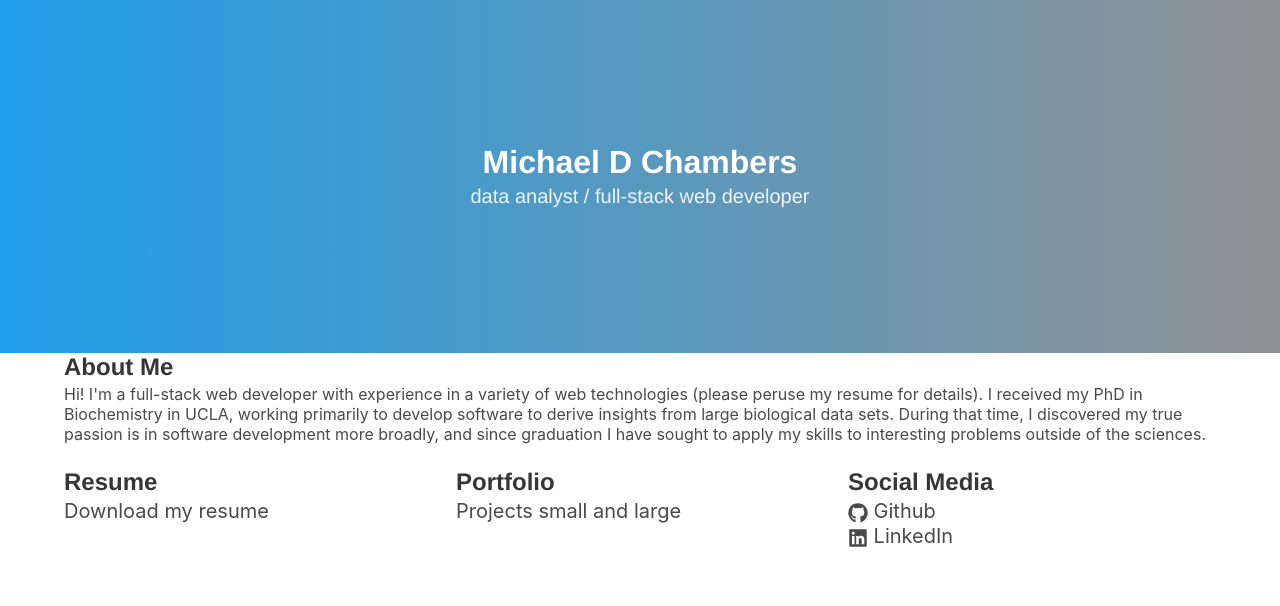
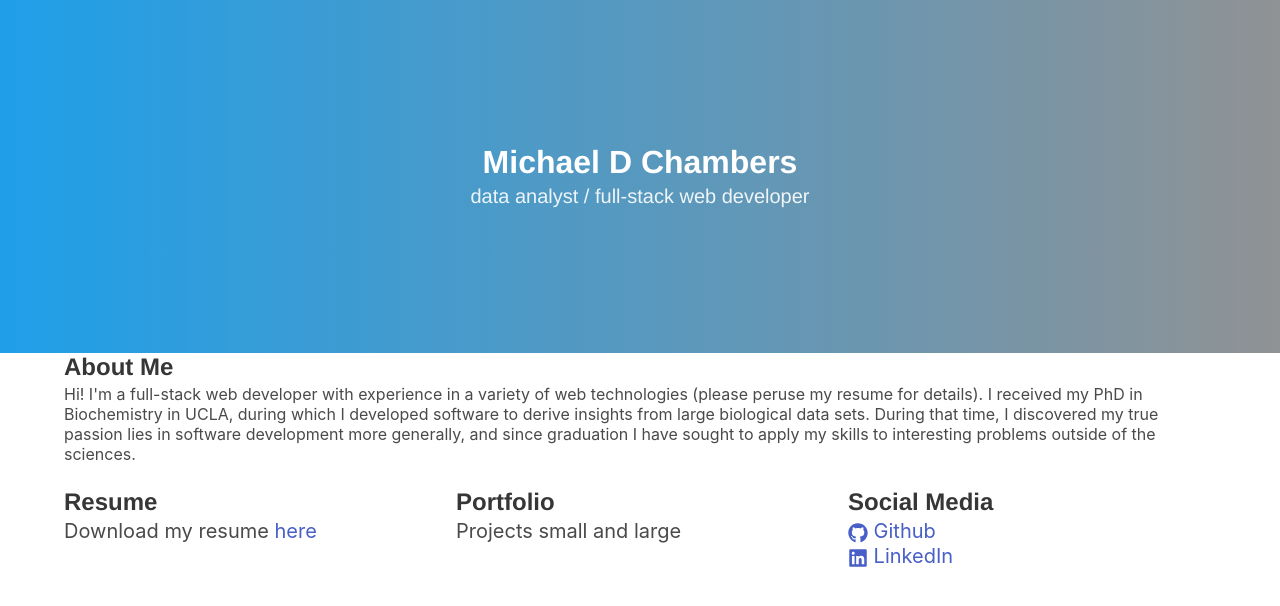
Before and after one commit to mdchambers/mdchambers.tech, a Gatsby site: page / in a window 1280 px wide. Built offline with nearby package versions, Linux system fonts and the light colour scheme; Gatsby itself is replaced by a stand-in of ours; some packages are replaced by stand-ins of ours.

Commit message:
hyperlinks

```diff
--- a/src/pages/index.js
+++ b/src/pages/index.js
@@ -30,8 +30,8 @@ export default () => (
                                     <h1 className="title is-size-4">About Me</h1>
                                     <p className="subtitle is-size-6">
                                         Hi! I'm a full-stack web developer with experience in a variety of web technologies (please peruse my resume for details).
-                                        I received my PhD in Biochemistry in UCLA, working primarily to develop software to derive insights from large biological
-                                        data sets. During that time, I discovered my true passion is in software development more broadly, and since graduation I
+                                        I received my PhD in Biochemistry in UCLA, during which I developed software to derive insights from large biological
+                                        data sets. During that time, I discovered my true passion lies in software development more generally, and since graduation I
                                         have sought to apply my skills to interesting problems outside of the sciences.
                                     </p>
                                 </div>
@@ -44,7 +44,7 @@ export default () => (
                                 <div className="content">
                                     <h1 className="title is-size-4">Resume</h1>
                                     <p className="subtitle is-size-5">
-                                        Download my resume
+                                        Download my resume <a href={'resume.pdf'}>here</a>
                                     </p>
                                 </div>
                             </div>
@@ -68,9 +68,13 @@ export default () => (
                                 <div className="content">
                                     <h1 className="title is-size-4">Social Media</h1>
                                     <p className="subtitle is-size-5">
-                                        <FaGithub style={{ verticalAlign: 'middle' }}/> Github
+                                        <a className="nounderline" href="https://github.com/perturbation">
+                                            <FaGithub style={{ verticalAlign: 'middle' }}/> Github
+                                        </a>
                                         <br style={{ lineHeight: "25px" }}/>
-                                        <FaLinkedin style={{ verticalAlign: 'middle' }}/> LinkedIn
+                                        <a className="nounderline" href="https://www.linkedin.com/in/mdchambers/">
+                                            <FaLinkedin style={{ verticalAlign: 'middle' }}/> LinkedIn
+                                        </a>
                                     </p>
                                 </div>
                             </div>
--- a/src/pages/index.scss
+++ b/src/pages/index.scss
@@ -38,3 +38,7 @@ $secondary-color: rgb(144, 146, 148);
     display: flex;
     align-items: center;
 }
+
+a.nounderline {
+    text-decoration: none !important;
+}
```
Also changed, not shown: 1 other file.
